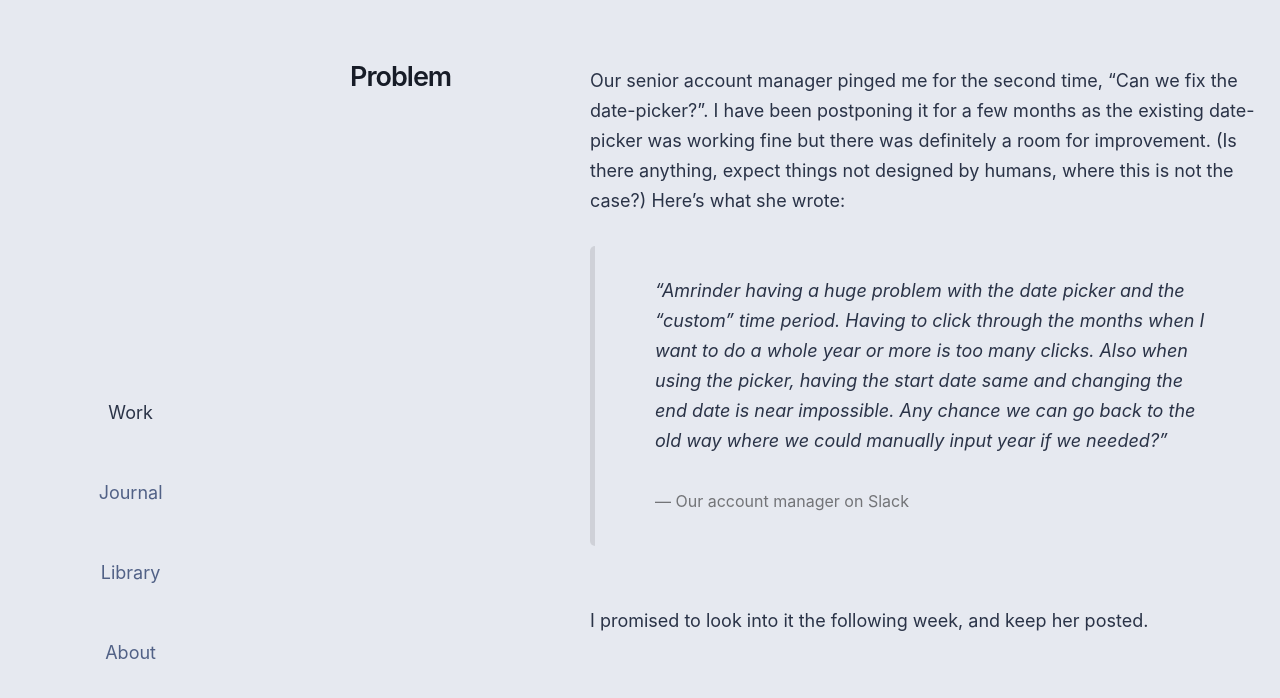
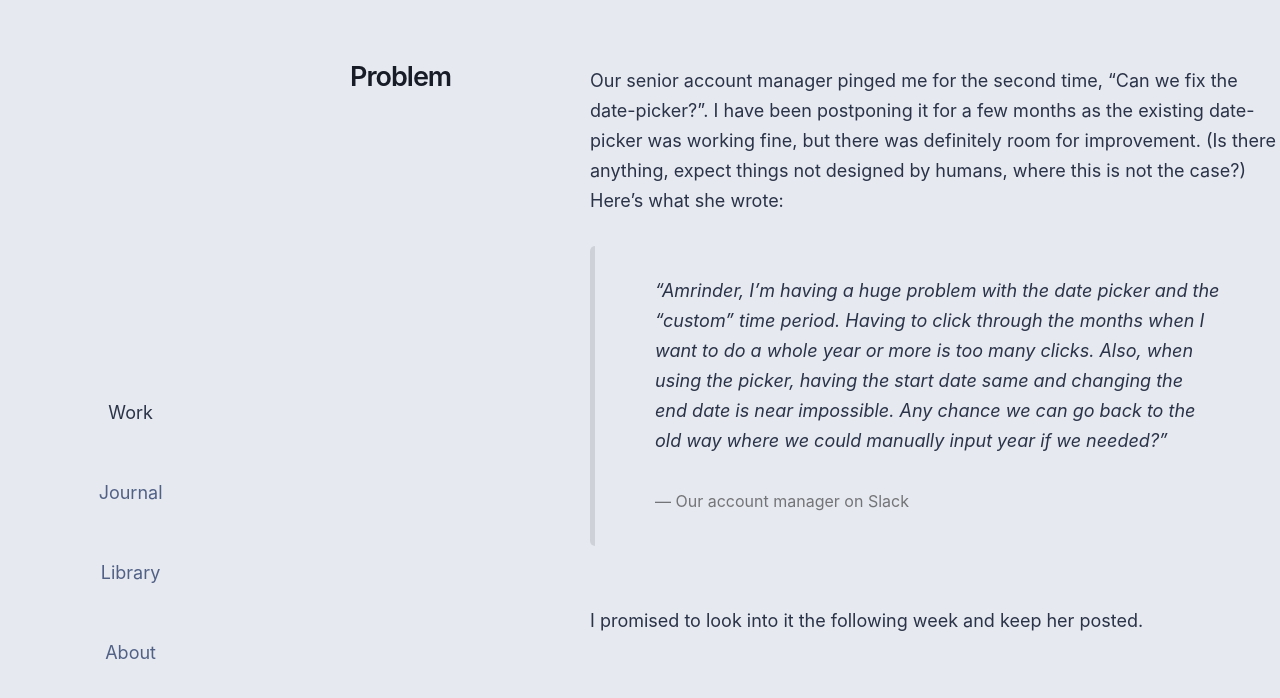
Before and after one commit to harjotgrewal/amrindersandhu, a Jekyll site: the page built from case-study-datepicker.html, in a window 1280 px wide and 1400 px high, scrolled down 729 px, cut to the strip 190-926 px from the top of the window. Shown: the top 698 px of the strip. Built offline with Jekyll 4.4.1, drawn with Linux system fonts in a browser that asks for light colours; some of the changed text lies outside the part shown.

Commit message:
[U][HTML] Copy

```diff
--- a/case-study-datepicker.html
+++ b/case-study-datepicker.html
@@ -30,14 +30,14 @@ page-description: Redesigning the most used UI component using the most sophisti
 
 
         <div class="l-span_6">
-            <p>Our senior account manager pinged me for the second time, “Can we fix the date-picker?”. I have been postponing it for a few months as the existing date-picker was working fine but there was definitely a room for improvement. (Is there anything, expect things not designed by humans, where this is not the case?) Here’s what she wrote:</p>
+            <p>Our senior account manager pinged me for the second time, “Can we fix the date-picker?”. I have been postponing it for a few months as the existing date-picker was working fine, but there was definitely room for improvement. (Is there anything, expect things not designed by humans, where this is not the case?) Here’s what she wrote:</p>
 
             <blockquote>
-                <p>“Amrinder having a huge problem with the date picker and the “custom” time period. Having to click through the months when I want to do a whole year or more is too many clicks. Also when using the picker, having the start date same and changing the end date is near impossible. Any chance we can go back to the old way where we could manually input year if we needed?”</p>
+                <p>“Amrinder, I’m having a huge problem with the date picker and the “custom” time period. Having to click through the months when I want to do a whole year or more is too many clicks. Also, when using the picker, having the start date same and changing the end date is near impossible. Any chance we can go back to the old way where we could manually input year if we needed?”</p>
                 <footer>&mdash; Our account manager on Slack </footer>
             </blockquote>
 
-            <p>I promised to look into it the following week, and keep her posted.</p>
+            <p>I promised to look into it the following week and keep her posted.</p>
         </div>
     </section>
 
@@ -50,9 +50,9 @@ page-description: Redesigning the most used UI component using the most sophisti
 
 
         <div class="l-span_6">
-            <h3>What’s wrong with the existing datepicker</h3>
+            <h3>What’s wrong with the existing date-picker</h3>
 
-            <p class="l-span_4">The existing date-picker doesn’t allow you to input dates. One can only click her way to select a date range. We have 1-click selections for last 7 days, last week, last month, and last 30 days but to select any particular month or other time periods such as last two quarters, and one or more years users have to click on the calendar’s previous/next navigation buttons multiple times. It was simple and error free way of selecting a date range.</p>
+            <p class="l-span_4">The existing date-picker doesn’t allow you to input dates. One can only click to select a date range. We have 1-click selections for the last seven days, last week, last month, and last 30 days. However, to select any particular month or other periods, such as the last two quarters and one or more years, users have to click on the calendar’s previous/next navigation buttons multiple times. It was a simple and error-free way of selecting a date range.</p>
 
 
         </div>
@@ -61,18 +61,18 @@ page-description: Redesigning the most used UI component using the most sophisti
         <figure class="l-grid_of_8 c-sshot--wrapped">
             <img class="l-span_6" data-src="/assets/i/sshots/cs-dp-old.png" alt="DatePicker Old Design"/>
 
-            <figcaption class="l-span_2">The old datepicker with two separate start and end date calendars. It allowed only click based selections. Users had to click multiple times but it was intuitive and error free solution.</figcaption>
+            <figcaption class="l-span_2">The old date-picker with two separate start and end date calendars. It allowed only click-based selections. Users had to click multiple times, but it was an intuitive and error-free solution.</figcaption>
         </figure>
 
 
-        <p class="l-span_3-9">This was not a feature request, it didn’t come from R&D team or our CEO or sales or marketing. This came from one of our account managers. To verify this, I reached out to a few other Account Managers and asked if they received any comments/feedback on the date-picker.</p>
+        <p class="l-span_3-9">This was not a feature request; it didn’t come from the R&D team or our CEO or sales or marketing. This came from one of our account managers. To verify this, I reached out to a few other Account Managers and asked if they received any comments/feedback on the date-picker.</p>
 
 
         <div class="l-span_3-9 l-grid_of_6 u-space_below">
             <div class="l-span_4 u-pad_right--30">
                 <h3>Let’s study the usage data</h3>
 
-                <p>After they confirmed, I decided to look at the usage data. One of our front-end developer who mostly worked with me agreed to participate in the research. She reached out to one of our developers and collected date-picker usage data for the last 8 months.</p>
+                <p>After they confirmed, I decided to look at the usage data. One of our front-end developers, who mostly worked with me, agreed to participate in the research. She reached out to one of our developers and collected date-picker usage data for the last eight months.</p>
 
                 <p>We posted our research on Slack to encourage others. This was a prime example showcasing how data can help learn more about the problem and assist in designing a better solution. </p>
             </div>
@@ -125,14 +125,14 @@ page-description: Redesigning the most used UI component using the most sophisti
         <figure class="l-grid_of_8 c-sshot--wrapped">
             <img class="l-span_6" data-src="/assets/i/photos/sketch-datepicker.png" alt="DatePicker sketches"/>
 
-            <figcaption class="l-span_2">Sketches of all three sections of the new datepicker with a couple of variations.</figcaption>
+            <figcaption class="l-span_2">Sketches of all three sections of the new date-picker with a couple of variations.</figcaption>
         </figure>
 
 
         <div class="l-span_3-9">
             <h3>Implementation</h3>
 
-            <p>I shared these sketches with our dev lead to get his input on efforts and time it would take to build. He suggested we break it down into two releases as the second tab was a unique UI, something the JS library they were exploring didn’t support.</p>
+            <p>I shared these sketches with our dev lead for getting his input on the efforts and time it would take to build. He suggested we break it down into two releases as the second tab was a unique UI, something the JS library they were exploring didn’t support.</p>
         </div>
 
 
@@ -141,14 +141,14 @@ page-description: Redesigning the most used UI component using the most sophisti
 
             <iframe class="c-dp_prototype l-span_6" style="border: none;" src="https://www.figma.com/embed?embed_host=share&url=https%3A%2F%2Fwww.figma.com%2Fproto%2FRFzANidcL0o0khVI0bFPMs%2FScreenshots%3Fnode-id%3D1%253A101%26viewport%3D2118%252C567%252C0.4292687773704529%26scaling%3Dmin-zoom" allowfullscreen></iframe>
 
-            <figcaption class="l-span_2">The new datepicker design with editable date inputs, an easy and innovative way to jump to previous months in one click, and select multiple months and quarters.</figcaption>
+            <figcaption class="l-span_2">The new date-picker design with editable date inputs, an easy and innovative way to jump to previous months in one click, and select multiple months and quarters.</figcaption>
         </div>
 
 
         <div class="l-grid_of_8  c-sshot--wrapped">
             <img class="l-span_6" data-src="/assets/i/sshots/cs-dp-months_view-alt.png" alt="DatePicker alternate months view"/>
 
-            <figcaption class="l-span_2 l-grid_flip_order">The alternate direction I tried for the months’ view. In this design, it is easier to select months within the same year. However, there is more cognitive load when date range spans two or more years.</figcaption>
+            <figcaption class="l-span_2 l-grid_flip_order">The alternate direction I tried for the months’ view. In this design, it is easier to select months within the same year. However, there is more cognitive load when the date range spans two or more years.</figcaption>
         </div>
 
 
```
Also changed, not shown: other parts of case-study-datepicker.html (+4 -4 lines), 1 other file.
